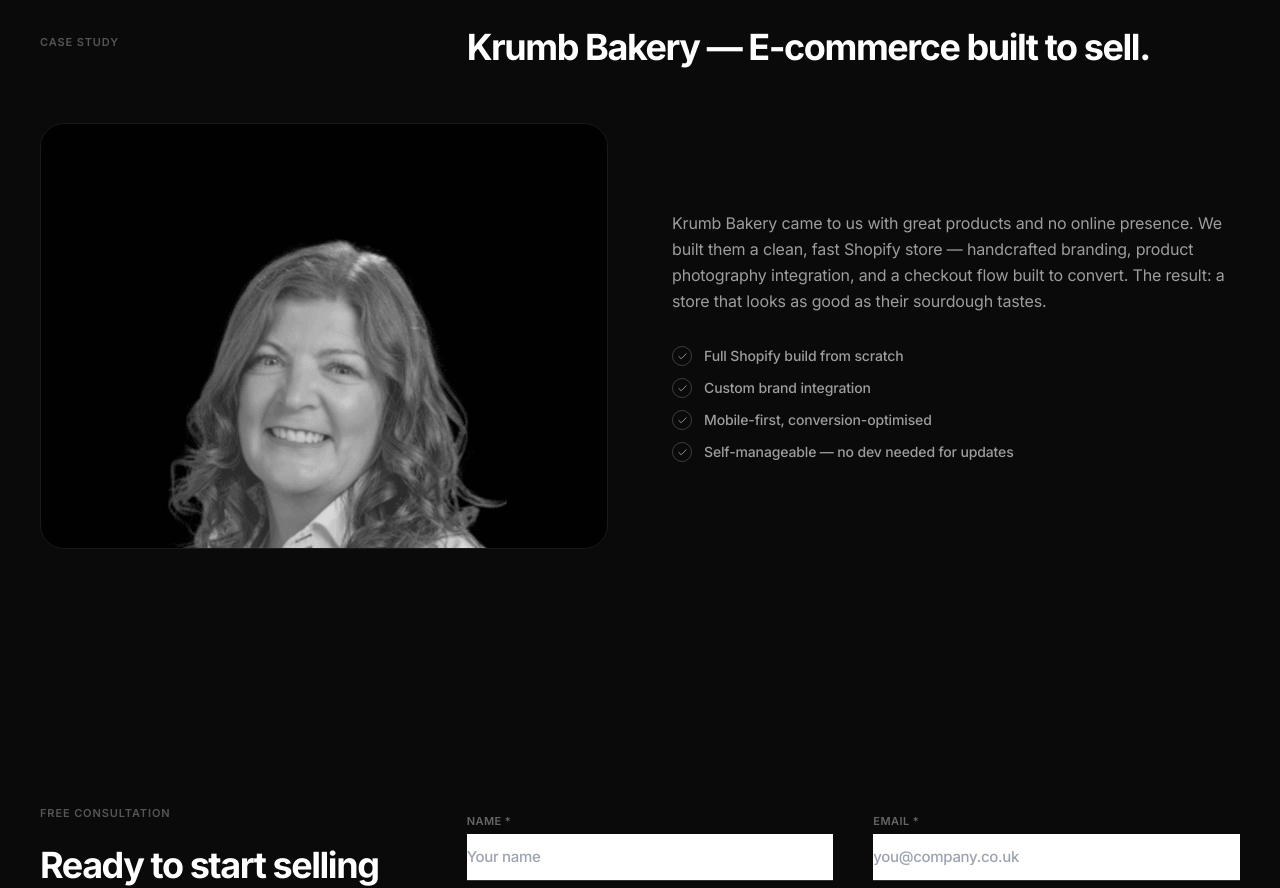
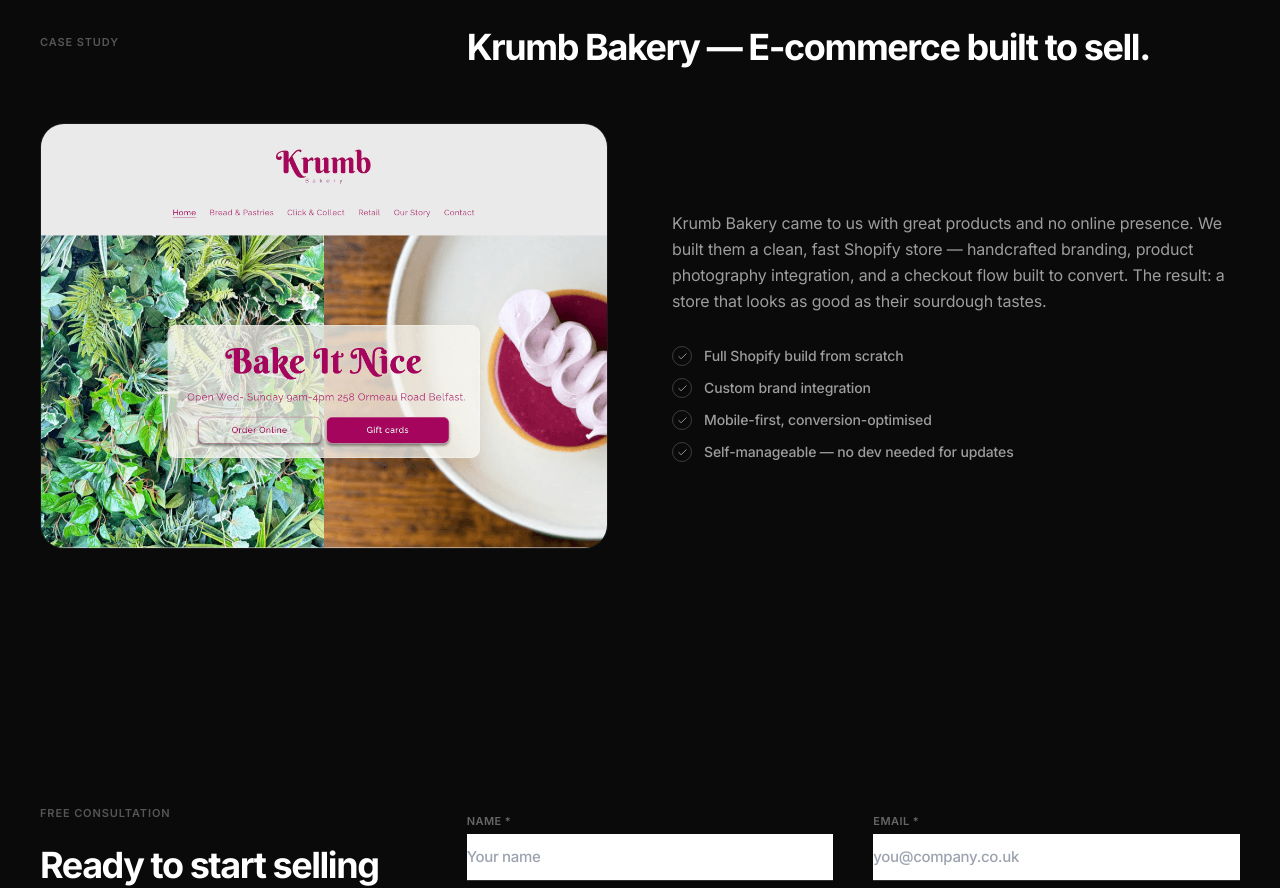
Before and after one commit to yarn-digital-org/yd-dashboard, a Next.js app: page /shopify-web-design-belfast in a window 1280 px wide. Shown: the part 1860-2748 px from the top of the page. Built offline with nearby package versions, Linux system fonts and the light colour scheme; no server answers.

Commit message:
fix: replace wrong client photo (Kerry/React Clarity) with correct Krumb Bakery image on Shopify Belfast page

```diff
--- a/src/app/shopify-web-design-belfast/page.tsx
+++ b/src/app/shopify-web-design-belfast/page.tsx
@@ -25,9 +25,7 @@
 const IMG = {
   heroBg: '/images/yd/d2waLq2nwXqrYR11yjS6gYIdocM.png',
   krumb: '/images/yd/c2ByT5WhAv4Ac8xz0FBRqtJ0DPE.png',
-  krumbFull: '/images/yd/SqapF4Gl9mce8qi3Is6oKtl2tU.png',
   hillsMockup: '/images/yd/wtOblvlwQViPkZXQy7otlTIMaMQ.png',
-  reactClarity: '/images/yd/NEudPHtTPkhwnF9EnfisOCj7YU0.png',
 };
 
 export default function ShopifyWebDesignBelfastPage() {
@@ -256,7 +254,7 @@
             <div className="grid grid-cols-1 md:grid-cols-2 gap-8 lg:gap-16 items-center">
               <div className="rounded-[24px] overflow-hidden bg-[#111] border border-[#1a1a1a] aspect-[4/3]">
                 <Image
-                  src={IMG.krumbFull}
+                  src={IMG.krumb}
                   alt="Krumb Bakery Shopify store"
                   width={800}
                   height={600}
```
